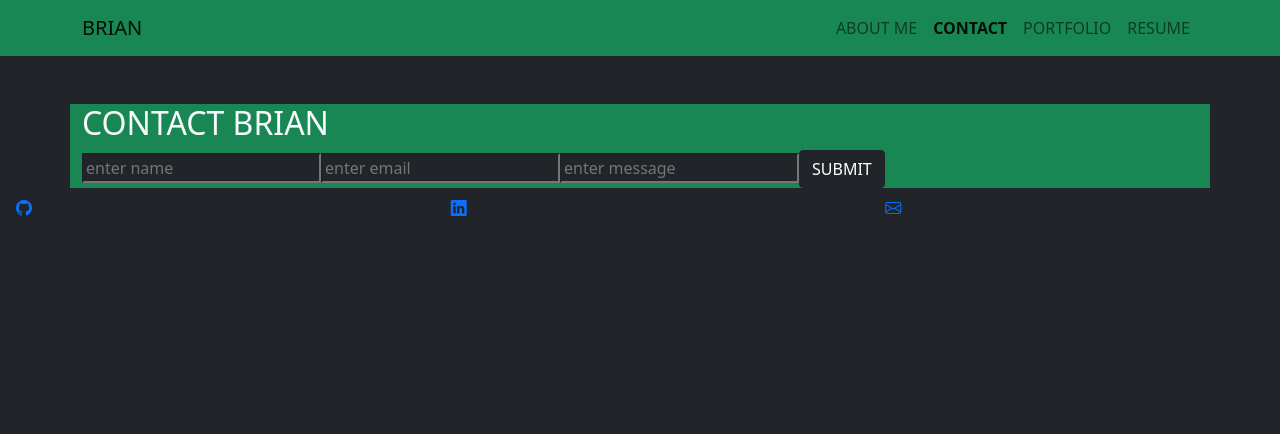
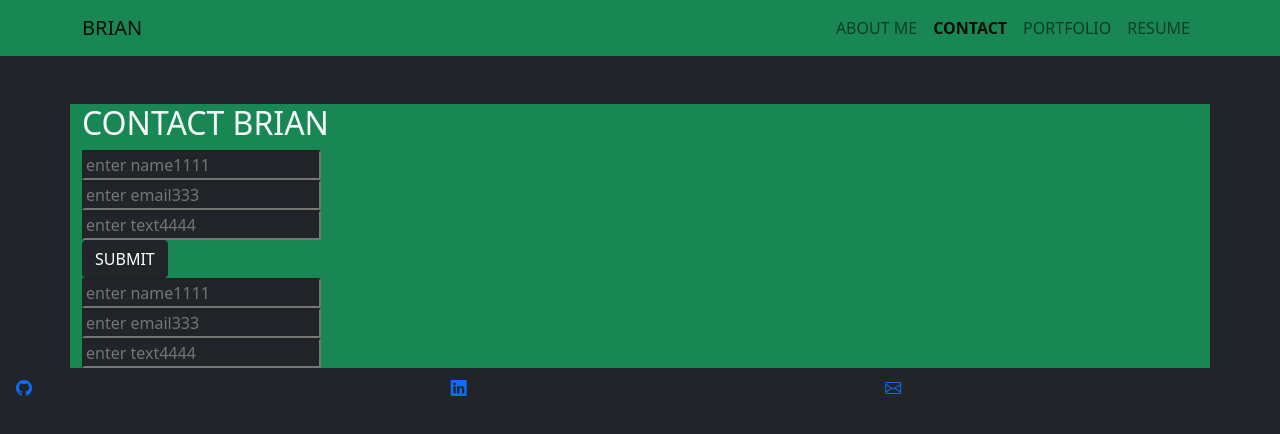
Before and after one commit to bjbci/portfolio-reactApp, a React (Create React App) app in the folder portfolio/: page / in a window 1280 px wide. Both pictures are taken after a click on the link "CONTACT". Shown: the top 434 px of the page. Built offline with nearby package versions, Linux system fonts and the light colour scheme.

Commit message:
working out form

```diff
--- /dev/null
+++ b/portfolio/src/components/form-email.js
@@ -0,0 +1,20 @@
+import Input from './input'
+
+const FormEmail=  ({term, setTerm, handleSubmit})=>{
+    return (
+<form>
+<Input
+            value={term}
+            onChange={event=>setTerm(event.target.value)}
+            name="contact"
+            className="form-controls bg-dark text-light"
+            placeholder="enter email333"
+            type="text"
+            />
+
+</form>
+    )
+}
+
+
+export default FormEmail
--- /dev/null
+++ b/portfolio/src/components/form-message.js
@@ -0,0 +1,19 @@
+import Input from './input'
+
+const FormMessage=  ({term, setTerm, handleSubmit})=>{
+    return (
+<form>
+<Input
+            value={term}
+            onChange={event=>setTerm(event.target.value)}
+            name="contact"
+            className="form-controls bg-dark text-light"
+            placeholder="enter text4444"
+            type="text"
+            />
+
+</form>
+    )
+}
+
+export default FormMessage
--- /dev/null
+++ b/portfolio/src/components/form-name.js
@@ -0,0 +1,20 @@
+import Input from './input'
+
+const FormName=  ({term, setTerm, handleSubmit})=>{
+    return (
+<form>
+<Input
+            value={term}
+            onChange={event=>setTerm(event.target.value)}
+            name="contact"
+            className="form-controls bg-dark text-light"
+            placeholder="enter name1111"
+            type="text"
+            />
+
+</form>
+    )
+}
+
+
+export default FormName
--- a/portfolio/src/components/form.js
+++ b/portfolio/src/components/form.js
@@ -1,12 +1,17 @@
 import Button from './button-submit'
+import FormName from './form-name'
+import FormEmail from './form-email'
+import FormMessage from './form-message'
 import Input from './input'
 import Row from './row'
 
-const Form= ()=>{
+const Form= ({term, setTerm, handleSubmit})=>{
     return (
 
         <form>
-            <Input
+            {/* <Input
+            value={term}
+            onChange={event=>setTerm(event.target.value)}
             name="contact"
             className="form-controls bg-dark text-light"
             placeholder="enter name"
@@ -25,8 +30,11 @@ const Form= ()=>{
             className="form-controls bg-dark text-light"
             placeholder="enter message"
             type="text"
-            />
+            /> */}
 
+<FormName>ENTER NAME</FormName>
+<FormEmail>ENTER EMAIL</FormEmail>
+<FormMessage>ENTER MESSAGE</FormMessage>
 <Button>SUBMIT</Button>
 
         </form>
--- a/portfolio/src/pages/contact.js
+++ b/portfolio/src/pages/contact.js
@@ -1,15 +1,37 @@
 import {useState} from 'react'
 import Container from '../components/container'
 import Form from '../components/form'
+import FormEmail from '../components/form-email'
+import FormMessage from '../components/form-message'
+import FormName from '../components/form-name'
 
 const Contact= props=>{
-    const [term, setTerm]=useState('React')//React can be changed to whatever
+    //provide the current state from the parent and the setter function from the parent-which is provided to the form and sent to form.js
+    const [term, setTerm]=useState('Enter Name')//React can be changed to whatever
+
+const submitForm=()=>{
+
+}
+
+
     return (
         <Container className="mt-5 bg-success">
            <h2>CONTACT BRIAN</h2>
 
- <Form />
+ <Form
+term={term}
+setTerm={setTerm}
+handleSubmit={submitForm}
+/>
+<FormName
 
+/>
+<FormEmail
+
+/>
+<FormMessage
+
+/>
         </Container>
 
 
```
